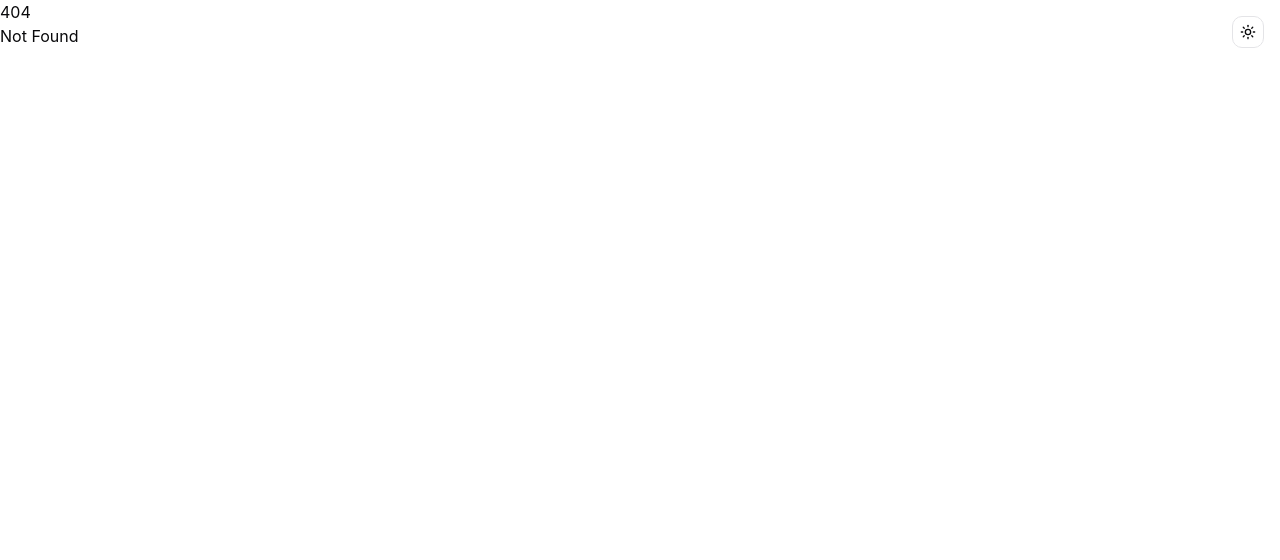
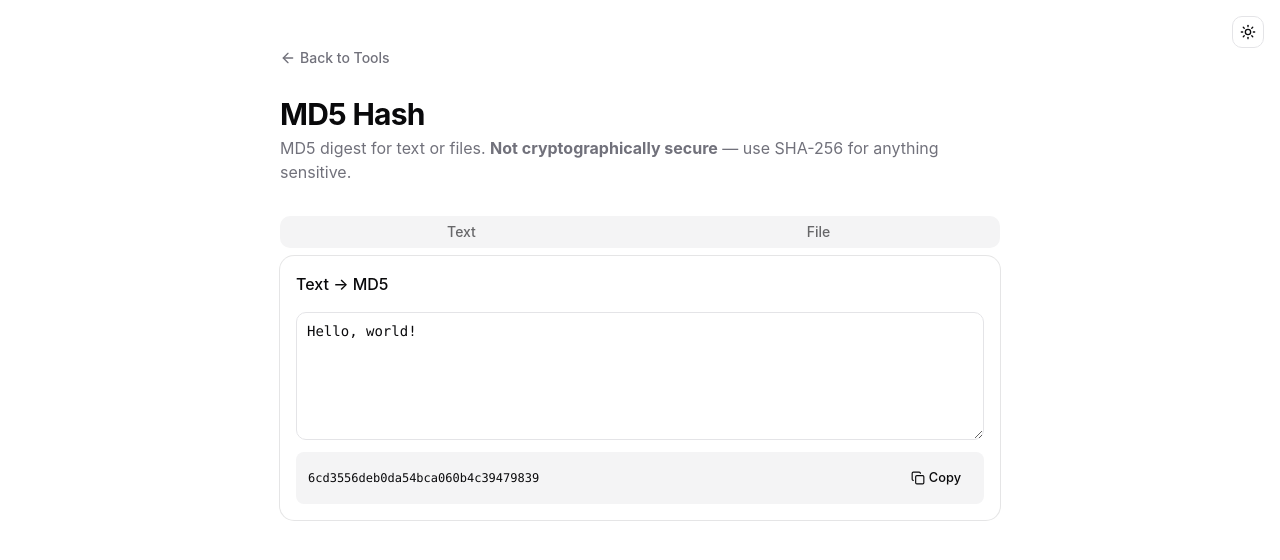
Before and after one commit to orykr/tool.ory.kr, a SvelteKit app in the folder frontend/: page /md5 in a window 1280 px wide. Before the commit this address had no page. Shown: the top 560 px of the page. Built offline with nearby package versions, Linux system fonts and the light colour scheme.

Commit message:
feat(md5): add pure-JS MD5 digest for text and files

```diff
--- /dev/null
+++ b/frontend/src/lib/md5.ts
@@ -0,0 +1,96 @@
+// Simple MD5 implementation (RFC 1321). For non-cryptographic use only.
+
+const S: number[] = [
+	7, 12, 17, 22, 7, 12, 17, 22, 7, 12, 17, 22, 7, 12, 17, 22,
+	5, 9, 14, 20, 5, 9, 14, 20, 5, 9, 14, 20, 5, 9, 14, 20,
+	4, 11, 16, 23, 4, 11, 16, 23, 4, 11, 16, 23, 4, 11, 16, 23,
+	6, 10, 15, 21, 6, 10, 15, 21, 6, 10, 15, 21, 6, 10, 15, 21
+];
+
+const K: number[] = (function () {
+	const arr: number[] = [];
+	for (let i = 0; i < 64; i++) {
+		arr.push(Math.floor(Math.abs(Math.sin(i + 1)) * 0x100000000) | 0);
+	}
+	return arr;
+})();
+
+function rotateLeft(x: number, n: number): number {
+	return ((x << n) | (x >>> (32 - n))) | 0;
+}
+
+function add32(a: number, b: number): number {
+	return (a + b) | 0;
+}
+
+export function md5(bytes: Uint8Array): string {
+	const length = bytes.length;
+	const bitLength = BigInt(length) * 8n;
+
+	// Padding: append 0x80, then zeros until length ≡ 56 mod 64, then 8-byte length
+	const paddedLen = length + 1 + ((56 - ((length + 1) % 64) + 64) % 64) + 8;
+	const padded = new Uint8Array(paddedLen);
+	padded.set(bytes);
+	padded[length] = 0x80;
+	const view = new DataView(padded.buffer);
+	view.setBigUint64(paddedLen - 8, bitLength, true);
+
+	let a0 = 0x67452301 | 0;
+	let b0 = 0xefcdab89 | 0;
+	let c0 = 0x98badcfe | 0;
+	let d0 = 0x10325476 | 0;
+
+	for (let chunk = 0; chunk < paddedLen; chunk += 64) {
+		const M: number[] = [];
+		for (let j = 0; j < 16; j++) {
+			M.push(view.getInt32(chunk + j * 4, true));
+		}
+		let A = a0;
+		let B = b0;
+		let C = c0;
+		let D = d0;
+
+		for (let i = 0; i < 64; i++) {
+			let F: number;
+			let g: number;
+			if (i < 16) {
+				F = (B & C) | (~B & D);
+				g = i;
+			} else if (i < 32) {
+				F = (D & B) | (~D & C);
+				g = (5 * i + 1) % 16;
+			} else if (i < 48) {
+				F = B ^ C ^ D;
+				g = (3 * i + 5) % 16;
+			} else {
+				F = C ^ (B | ~D);
+				g = (7 * i) % 16;
+			}
+			F = add32(F, add32(A, add32(K[i], M[g])));
+			A = D;
+			D = C;
+			C = B;
+			B = add32(B, rotateLeft(F, S[i]));
+		}
+
+		a0 = add32(a0, A);
+		b0 = add32(b0, B);
+		c0 = add32(c0, C);
+		d0 = add32(d0, D);
+	}
+
+	function toHex(n: number): string {
+		let hex = "";
+		for (let i = 0; i < 4; i++) {
+			const byte = (n >>> (i * 8)) & 0xff;
+			hex += byte.toString(16).padStart(2, "0");
+		}
+		return hex;
+	}
+
+	return toHex(a0) + toHex(b0) + toHex(c0) + toHex(d0);
+}
+
+export function md5Text(text: string): string {
+	return md5(new TextEncoder().encode(text));
+}
--- a/frontend/src/routes/+page.svelte
+++ b/frontend/src/routes/+page.svelte
@@ -711,6 +711,11 @@
 			href: "/sequences",
 			title: "Number Sequences",
 			description: "Fibonacci, primes, squares, factorials, AP/GP, and more (BigInt)."
+		},
+		{
+			href: "/md5",
+			title: "MD5 Hash",
+			description: "Compute MD5 digest of text or files (non-cryptographic)."
 		}
 	];
 </script>
--- /dev/null
+++ b/frontend/src/routes/md5/+page.svelte
@@ -0,0 +1,152 @@
+<script lang="ts">
+	import * as Card from "$lib/components/ui/card/index.js";
+	import * as Tabs from "$lib/components/ui/tabs/index.js";
+	import { Button } from "$lib/components/ui/button/index.js";
+	import { Textarea } from "$lib/components/ui/textarea/index.js";
+	import { Label } from "$lib/components/ui/label/index.js";
+	import ArrowLeft from "@lucide/svelte/icons/arrow-left";
+	import Upload from "@lucide/svelte/icons/upload";
+	import Trash2 from "@lucide/svelte/icons/trash-2";
+	import Copy from "@lucide/svelte/icons/copy";
+	import Check from "@lucide/svelte/icons/check";
+	import { md5, md5Text } from "$lib/md5";
+
+	let text = $state("Hello, world!");
+	let textHash = $derived(md5Text(text));
+
+	let fileName = $state<string | null>(null);
+	let fileSize = $state(0);
+	let fileHash = $state("");
+	let fileError = $state<string | null>(null);
+	let isHashing = $state(false);
+	let token = 0;
+
+	async function processFile(file: File | undefined) {
+		if (!file) return;
+		const myToken = ++token;
+		fileName = file.name;
+		fileSize = file.size;
+		fileHash = "";
+		fileError = null;
+		isHashing = true;
+		try {
+			const buf = await file.arrayBuffer();
+			if (myToken !== token) return;
+			fileHash = md5(new Uint8Array(buf));
+		} catch (e) {
+			if (myToken !== token) return;
+			fileError = (e as Error).message;
+		} finally {
+			if (myToken === token) isHashing = false;
+		}
+	}
+
+	function handleFileSelect(event: Event) {
+		const target = event.target as HTMLInputElement;
+		processFile(target.files?.[0]);
+	}
+
+	function clearFile() {
+		token++;
+		fileName = null;
+		fileSize = 0;
+		fileHash = "";
+		fileError = null;
+		isHashing = false;
+	}
+
+	let copied = $state<string | null>(null);
+	async function copy(key: string, value: string) {
+		await navigator.clipboard.writeText(value);
+		copied = key;
+		setTimeout(() => (copied = null), 1200);
+	}
+</script>
+
+<main class="container mx-auto max-w-3xl px-6 py-12">
+	<nav class="mb-6">
+		<a
+			href="/"
+			class="text-muted-foreground hover:text-foreground inline-flex items-center gap-1 text-sm font-medium transition-colors"
+		>
+			<ArrowLeft class="h-4 w-4" />
+			Back to Tools
+		</a>
+	</nav>
+
+	<header class="mb-8">
+		<h1 class="text-3xl font-bold tracking-tight">MD5 Hash</h1>
+		<p class="text-muted-foreground mt-1">
+			MD5 digest for text or files. <strong>Not cryptographically secure</strong> — use SHA-256 for
+			anything sensitive.
+		</p>
+	</header>
+
+	<Tabs.Root value="text">
+		<Tabs.List class="grid w-full grid-cols-2">
+			<Tabs.Trigger value="text">Text</Tabs.Trigger>
+			<Tabs.Trigger value="file">File</Tabs.Trigger>
+		</Tabs.List>
+
+		<Tabs.Content value="text">
+			<Card.Root>
+				<Card.Header><Card.Title class="text-base">Text → MD5</Card.Title></Card.Header>
+				<Card.Content class="space-y-3">
+					<Textarea bind:value={text} class="min-h-32 font-mono text-sm" />
+					<div class="bg-muted flex items-center justify-between rounded-md p-3">
+						<p class="font-mono text-xs break-all">{textHash}</p>
+						<Button variant="ghost" size="sm" onclick={() => copy("t", textHash)}>
+							{#if copied === "t"}<Check />Copied{:else}<Copy />Copy{/if}
+						</Button>
+					</div>
+				</Card.Content>
+			</Card.Root>
+		</Tabs.Content>
+
+		<Tabs.Content value="file">
+			<Card.Root>
+				<Card.Header><Card.Title class="text-base">File → MD5</Card.Title></Card.Header>
+				<Card.Content class="space-y-3">
+					{#if !fileName}
+						<button
+							type="button"
+							class="hover:border-primary hover:bg-primary/5 hover:text-primary text-muted-foreground border-border flex w-full cursor-pointer flex-col items-center justify-center gap-3 rounded-lg border-2 border-dashed p-12 text-center transition-colors"
+							onclick={() => document.getElementById("md5-file")?.click()}
+						>
+							<Upload class="h-10 w-10" />
+							<p>Click to select a file</p>
+							<input id="md5-file" type="file" onchange={handleFileSelect} class="hidden" />
+						</button>
+					{:else}
+						<div class="bg-muted flex items-center justify-between rounded-md p-3">
+							<div>
+								<p class="font-mono text-sm">{fileName}</p>
+								<p class="text-muted-foreground text-xs">{fileSize.toLocaleString()} bytes</p>
+							</div>
+							<Button variant="ghost" size="sm" onclick={clearFile}>
+								<Trash2 />
+								Remove
+							</Button>
+						</div>
+					{/if}
+					{#if isHashing}
+						<p class="text-muted-foreground text-sm">Hashing...</p>
+					{/if}
+					{#if fileHash}
+						<div class="bg-muted flex items-center justify-between rounded-md p-3">
+							<p class="font-mono text-xs break-all">{fileHash}</p>
+							<Button variant="ghost" size="sm" onclick={() => copy("f", fileHash)}>
+								{#if copied === "f"}<Check />Copied{:else}<Copy />Copy{/if}
+							</Button>
+						</div>
+					{/if}
+					{#if fileError}
+						<div class="border-destructive/50 bg-destructive/10 text-destructive rounded-md border p-3 text-sm">
+							{fileError}
+						</div>
+					{/if}
+				</Card.Content>
+			</Card.Root>
+		</Tabs.Content>
+	</Tabs.Root>
+</main>
```
